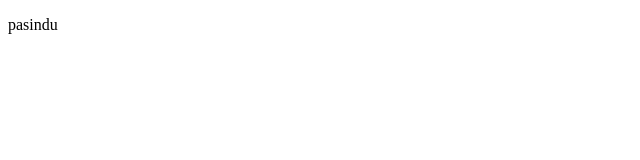
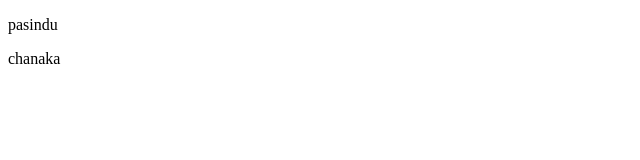
Before and after one commit to pasinduchanaka/test, a plain HTML site: page index.html in a window 1280 px wide. Shown: the full height of the page, 0-640 px from the left. Drawn offline with Linux system fonts and the light colour scheme.

Commit message:
add my second name

```diff
--- a/index.html
+++ b/index.html
@@ -8,5 +8,6 @@
 </head>
 <body>
     <p>pasindu</p>
+    <p>chanaka</p>
 </body>
 </html>
```
